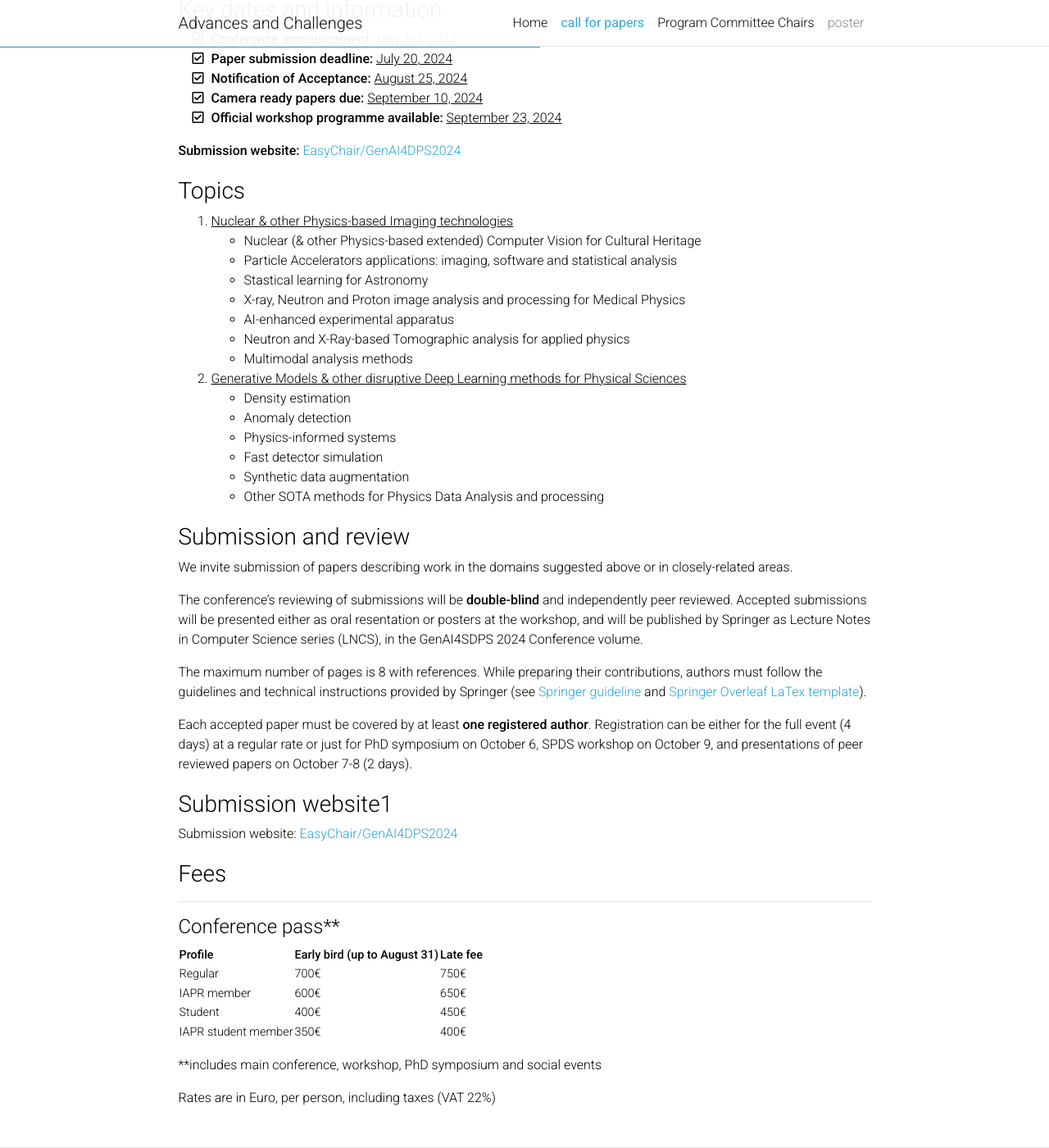
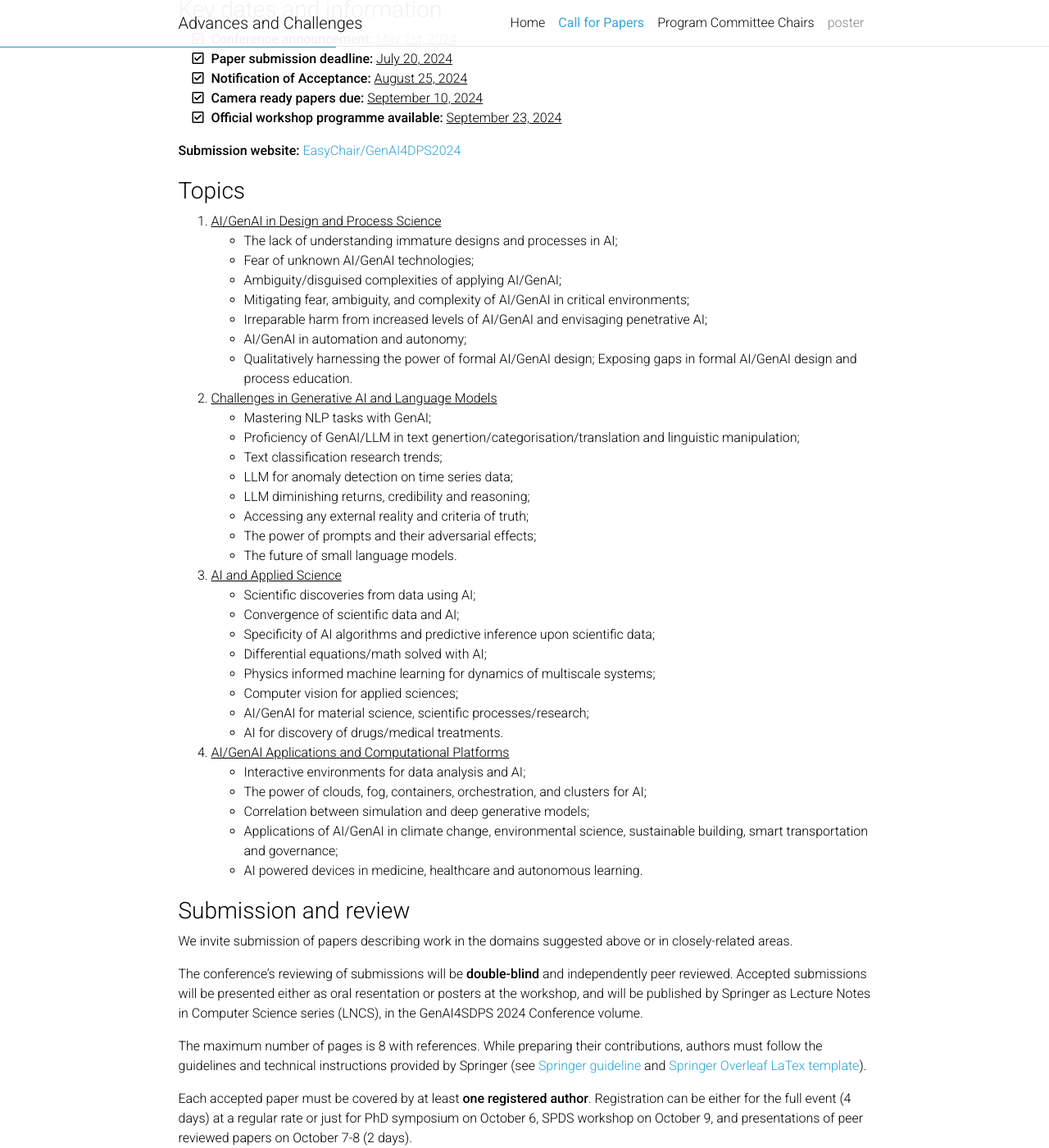
Before and after one commit to GenAI4DPS/advances-challenges, a Jekyll site: the page built from _pages/call-for-papers.md, in a window 1280 px wide and 1400 px high, scrolled down 387 px. Shown: the whole window at 82% size. Built offline with Jekyll 4.4.1, drawn with Linux system fonts in a browser that asks for light colours; comment, search, counter and statistics services are not loaded; a style sheet for code colours, icons or effects is not loaded.

Commit message:
Update call-for-papers.md

```diff
--- a/_pages/call-for-papers.md
+++ b/_pages/call-for-papers.md
@@ -1,7 +1,7 @@
 ---
 layout: page
 permalink: /call-for-papers/
-title: call for papers
+title: Call for Papers
 page_title: Call for papers
 page_description:
 nav: true
@@ -40,23 +40,41 @@ nav_order: 1
 
 ### Topics
 
-1. <u>Nuclear & other Physics-based Imaging technologies</u>
-  - Nuclear (& other Physics-based extended)  Computer Vision for Cultural Heritage
-  - Particle Accelerators applications: imaging, software and statistical analysis
-  - Stastical learning for Astronomy
-  - X-ray, Neutron and Proton image analysis and processing for Medical Physics
-  - AI-enhanced experimental apparatus
-  - Neutron and X-Ray-based Tomographic analysis for applied physics
-  - Multimodal analysis methods
+1. <u>AI/GenAI in Design and Process Science</u>
+  - The lack of understanding immature designs and processes in AI;
+  - Fear of unknown AI/GenAI technologies;
+  - Ambiguity/disguised complexities of applying AI/GenAI;
+  - Mitigating fear, ambiguity, and complexity of AI/GenAI in critical environments;
+  - Irreparable harm from increased levels of AI/GenAI and envisaging penetrative AI;
+  - AI/GenAI in automation and autonomy;
+  - Qualitatively harnessing the power of formal AI/GenAI design; Exposing gaps in formal AI/GenAI design and process education.
 
-2. <u>Generative Models & other disruptive Deep Learning methods for Physical Sciences</u>
-  - Density estimation
-  - Anomaly detection
-  - Physics-informed systems
-  - Fast detector simulation
-  - Synthetic data augmentation
-  - Other SOTA methods for Physics Data Analysis and processing
+2. <u>Challenges in Generative AI and Language Models</u>
+  - Mastering NLP tasks with GenAI;
+  - Proficiency of GenAI/LLM in text genertion/categorisation/translation and linguistic manipulation;
+  - Text classification research trends;
+  - LLM for anomaly detection on time series data;
+  - LLM diminishing returns, credibility and reasoning;
+  - Accessing any external reality and criteria of truth;
+  - The power of prompts and their adversarial effects;
+  - The future of small language models.
 
+3. <u>AI and Applied Science</u>
+  - Scientific discoveries from data using AI;
+  - Convergence of scientific data and AI;
+  - Specificity of AI algorithms and predictive inference upon scientific data;
+  - Differential equations/math solved with AI;
+  - Physics informed machine learning for dynamics of multiscale systems;
+  - Computer vision for applied sciences;
+  - AI/GenAI for material science, scientific processes/research;
+  - AI for discovery of drugs/medical treatments.
+
+4. <u>AI/GenAI Applications and Computational Platforms</u>
+  - Interactive environments for data analysis and AI;
+  - The power of clouds, fog, containers, orchestration, and clusters for AI;
+  - Correlation between simulation and deep generative models;
+  - Applications of AI/GenAI in climate change, environmental science, sustainable building, smart transportation and governance;
+  - AI powered devices in medicine, healthcare and autonomous learning.
 
 ### Submission and review
 
```
